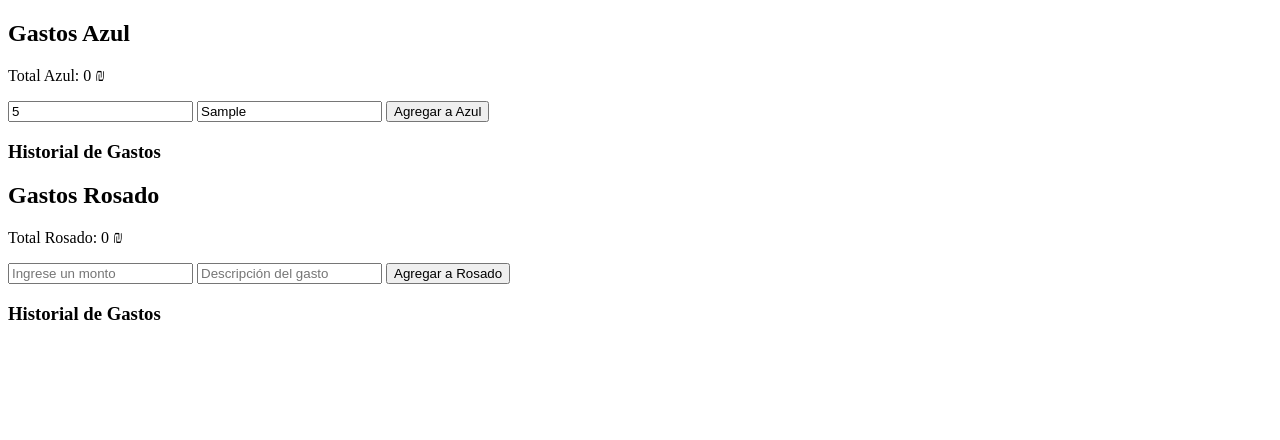
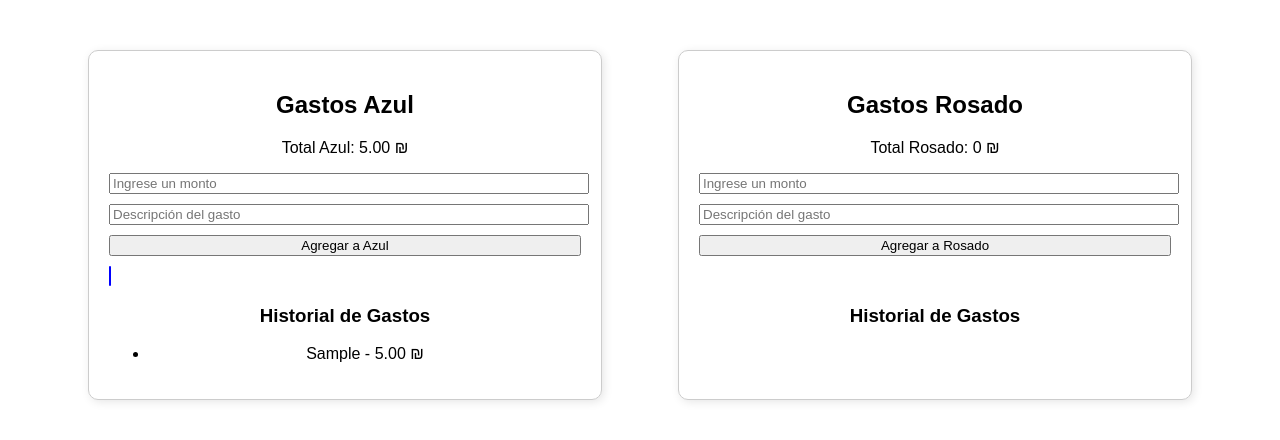
Before and after one commit to MaxMaikol/MaxWeb, a plain HTML site: page index.html in a window 1280 px wide. Both pictures are taken after typing "5", "Sample" into the empty fields and a click on the button "Agregar a Azul". Drawn offline with Linux system fonts and the light colour scheme.

Commit message:
Update index.html

```diff
--- a/index.html
+++ b/index.html
@@ -4,7 +4,34 @@
     <meta charset="UTF-8">
     <meta name="viewport" content="width=device-width, initial-scale=1.0">
     <title>Calculadora de Gastos</title>
-    <link rel="stylesheet" href="styles.css">
+    <style>
+        body {
+            font-family: Arial, sans-serif;
+            text-align: center;
+            margin: 50px;
+            display: flex;
+            justify-content: space-around;
+        }
+        .container {
+            width: 40%;
+            padding: 20px;
+            border: 1px solid #ccc;
+            border-radius: 10px;
+            box-shadow: 2px 2px 10px rgba(0, 0, 0, 0.1);
+        }
+        input, button {
+            margin-top: 10px;
+            display: block;
+            width: 100%;
+        }
+        .barra {
+            height: 20px;
+            margin-top: 10px;
+            border-radius: 5px;
+        }
+        .azul { background-color: blue; width: 0%; }
+        .rosado { background-color: pink; width: 0%; }
+    </style>
 </head>
 <body>
     <div class="container">
@@ -29,6 +56,41 @@
         <ul id="historialRosado"></ul>
     </div>
 
-    <script src="script.js"></script>
+    <script>
+        let totalAzul = 0;
+        let totalRosado = 0;
+
+        function agregarGasto(tipo) {
+            let monto = parseFloat(document.getElementById(`monto${tipo.charAt(0).toUpperCase() + tipo.slice(1)}`).value);
+            let descripcion = document.getElementById(`descripcion${tipo.charAt(0).toUpperCase() + tipo.slice(1)}`).value;
+            if (!isNaN(monto) && monto > 0 && descripcion.trim() !== "") {
+                let totalSpan, barra, total, historial;
+                if (tipo === 'azul') {
+                    totalAzul += monto;
+                    totalSpan = document.getElementById("totalAzul");
+                    barra = document.getElementById("barraAzul");
+                    historial = document.getElementById("historialAzul");
+                    total = totalAzul;
+                } else {
+                    totalRosado += monto;
+                    totalSpan = document.getElementById("totalRosado");
+                    barra = document.getElementById("barraRosado");
+                    historial = document.getElementById("historialRosado");
+                    total = totalRosado;
+                }
+                totalSpan.innerText = total.toFixed(2);
+                barra.style.width = Math.min(100, total / 10) + "%";
+
+                let nuevoItem = document.createElement("li");
+                nuevoItem.innerText = `${descripcion} - ${monto.toFixed(2)} ₪`;
+                historial.appendChild(nuevoItem);
+
+                document.getElementById(`monto${tipo.charAt(0).toUpperCase() + tipo.slice(1)}`).value = "";
+                document.getElementById(`descripcion${tipo.charAt(0).toUpperCase() + tipo.slice(1)}`).value = "";
+            } else {
+                alert("Ingrese un número válido y una descripción");
+            }
+        }
+    </script>
 </body>
 </html>
```
